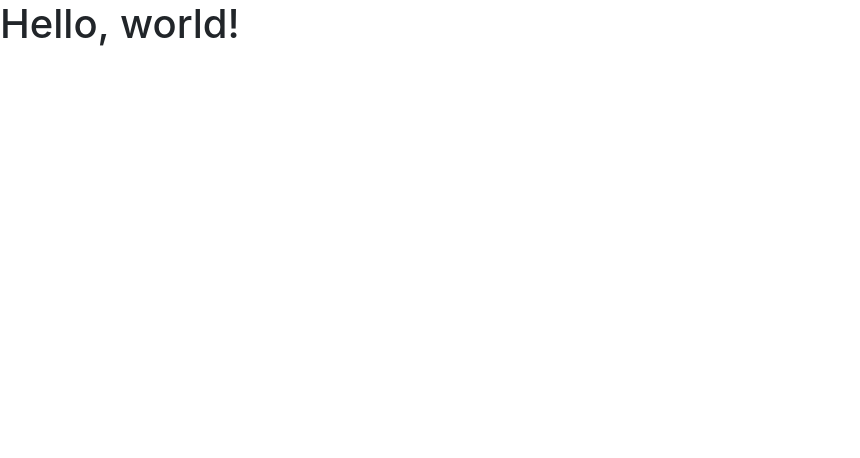
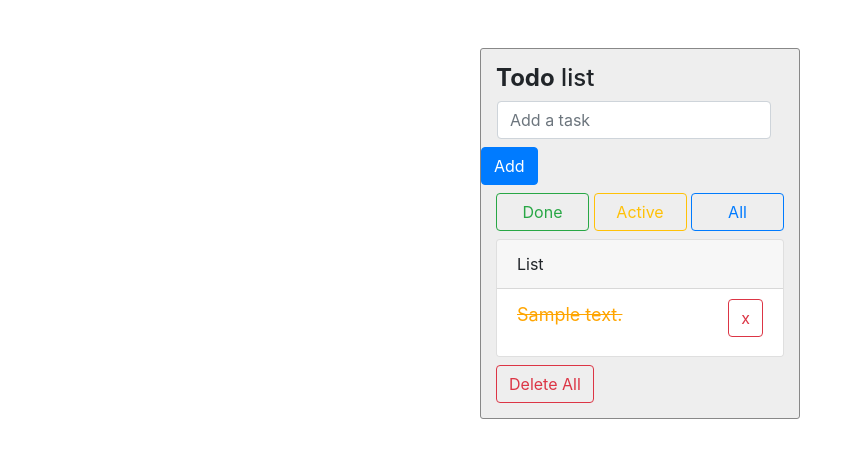
Before and after one commit to MahmoudEzz/django-todo-list, a Django app: page / in a window 1280 px wide. Shown: the top 458 px of the page, without its empty margins (0-860 px from the left). Run offline with Django 3.2, Linux system fonts and the light colour scheme; tables that the repository leaves empty hold one stand-in row (values such as "Sample post"); some libraries are stand-ins or nearby versions.

Commit message:
updating index page and the view methods

```diff
--- /dev/null
+++ b/tasks/forms.py
@@ -0,0 +1,12 @@
+from django import forms
+
+class TaskForm(forms.Form):
+
+    text = forms.CharField(max_length=50,
+        widget = forms.TextInput(
+            attrs={
+                'class': 'form-control',
+                'id': 'inputPassword2',
+                'placeholder': 'Add a task'
+            }
+        ))
--- a/tasks/templates/tasks/index.html
+++ b/tasks/templates/tasks/index.html
@@ -4,14 +4,80 @@
     <!-- Required meta tags -->
     <meta charset="utf-8">
     <meta name="viewport" content="width=device-width, initial-scale=1, shrink-to-fit=no">
-
     <!-- Bootstrap CSS -->
     <link rel="stylesheet" href="https://stackpath.bootstrapcdn.com/bootstrap/4.3.1/css/bootstrap.min.css" integrity="sha384-ggOyR0iXCbMQv3Xipma34MD+dH/1fQ784/j6cY/iJTQUOhcWr7x9JvoRxT2MZw1T" crossorigin="anonymous">
-
-    <title>Hello, world!</title>
+    <title>Todo List</title>
+    <style>
+        .done{
+        color: orange;
+        font-size: 18px;
+        text-decoration: line-through;
+        text-decoration-style: 'solid';
+        }
+        .notYet{
+        color: orange;
+        font-size: 18px;
+        }
+        .w{
+            width: 93px;
+        }
+        .main{
+            background-color: #eeeeee;
+            padding: 15px;
+            border: 1px solid #888888;
+            border-radius: 3px;
+        }
+    </style>
   </head>
   <body>
-    <h1>Hello, world!</h1>
+    <div class="mt-5 d-flex justify-content-center">
+        <div class="col-3 main">
+            <h4> <strong> Todo</strong> list</h4>
+            <div class="row">
+                <form class="form-inline" method="POST" action="{% url 'add' %}">
+                    {% csrf_token %}
+                    <div class="form-group mx-sm-3 mb-2">
+                        {{form.text}}
+                    </div>
+                    <button type="submit" class="btn btn-primary mb-2">Add</button>
+                </form>
+            </div>
+            <div>
+                <a class="btn btn-outline-success w" href="{% url 'done' %}" role="button">Done</a>
+                <a class="btn btn-outline-warning w" href="{% url 'active' %}" role="button">Active</a>
+                <a class="btn btn-outline-primary w" href="{% url 'index' %}" role="button">All</a>
+            </div>
+
+            <div class="mt-2 mb-2">
+                <div class="card" style="width: 18rem;">
+                    <div class="card-header">
+                      List
+                    </div>
+                    <ul class="list-group list-group-flush">
+                        {% if not tasks%}
+                            <div class="list-group-item">
+                                <p class="card-text">Empty</p>
+                            </div>
+                        {% endif %}
+                        {% for task in tasks %}
+                            {% if task.done %}
+                            <div class="list-group-item">
+                                <p class="card-text done">{{task}}</p>
+                                <a class="btn btn-outline-danger x" href="{% url 'deleteOne' task.id %}" role="button" style="float: right; margin-top: -45px;">x</a>
+                            </div>
+                            {% else %}
+                                <div class="list-group-item">
+                                    <a href="{% url 'check' task.id %}"><p class="card-text notYet">{{task}}</p></a>
+                                </div>
+                            {% endif %}
+                        {% endfor %}
+                    </ul>
+                </div>
+            </div>
+
+            <a class="btn btn-outline-danger" href="{% url 'deleteAll' %}" role="button">Delete All</a>
+        </div>
+    </div>
 
     <!-- Optional JavaScript -->
     <!-- jQuery first, then Popper.js, then Bootstrap JS -->
--- a/tasks/urls.py
+++ b/tasks/urls.py
@@ -4,4 +4,10 @@ from . import views
 
 urlpatterns = [
     path('', views.index, name='index'),
+    path('add', views.addTask, name='add'),
+    path('check/<id>', views.checked, name='check'),
+    path('done', views.done, name='done'),
+    path('active', views.active, name='active'),
+    path('deleteAll', views.deleteAll, name='deleteAll'),
+    path('delete/<id>', views.deleteOne, name="deleteOne")
 ]
--- a/tasks/views.py
+++ b/tasks/views.py
@@ -1,7 +1,66 @@
-from django.shortcuts import render
+from django.shortcuts import render, redirect
 from django.http import HttpResponse
 
-# Create your views here.
+from .models import Task
+from .forms import TaskForm
 
+# Retrive all tasks and display it in home page
 def index(request):
-    return render(request, 'tasks/index.html')
+    tasks = Task.objects.all()
+    form = TaskForm()
+    context = {
+        'tasks': tasks,
+        'form': form
+        }
+    return render(request, 'tasks/index.html', context)
+
+# Add a task then redirect to index to display all tasks
+def addTask(request):
+    form = TaskForm(request.POST)
+    if form.is_valid():
+        new_task = Task(text = request.POST['text'])
+        new_task.save()
+    return redirect('index')
+
+# Make a task done
+def checked(request, id):
+    task = Task.objects.filter(id=id)
+    if not task:
+        return redirect('index')
+    task.done = True
+    task.save()
+    return redirect('index')
+
+# Display all done tasks
+def done(request):
+    doneTasks = Task.objects.filter(done__exact = True)
+    form = TaskForm()
+    context = {
+        'tasks': doneTasks,
+        'form': form
+        }
+    return render(request, 'tasks/index.html', context)
+
+# Display all active tasks
+def active(request):
+    doneTasks = Task.objects.filter(done__exact = False)
+    form = TaskForm()
+    context = {
+        'tasks': doneTasks,
+        'form': form
+        }
+    return render(request, 'tasks/index.html', context)
+
+# Delete all the tasks
+def deleteAll(request):
+    tasks = Task.objects.all()
+    tasks.delete()
+    return redirect('index')
+
+# Delete a task with a specific id
+def deleteOne(request, id):
+    task = Task.objects.filter(id=id)
+    if not task:
+        return redirect('index')
+    task.delete()
+    return redirect('index')
```
